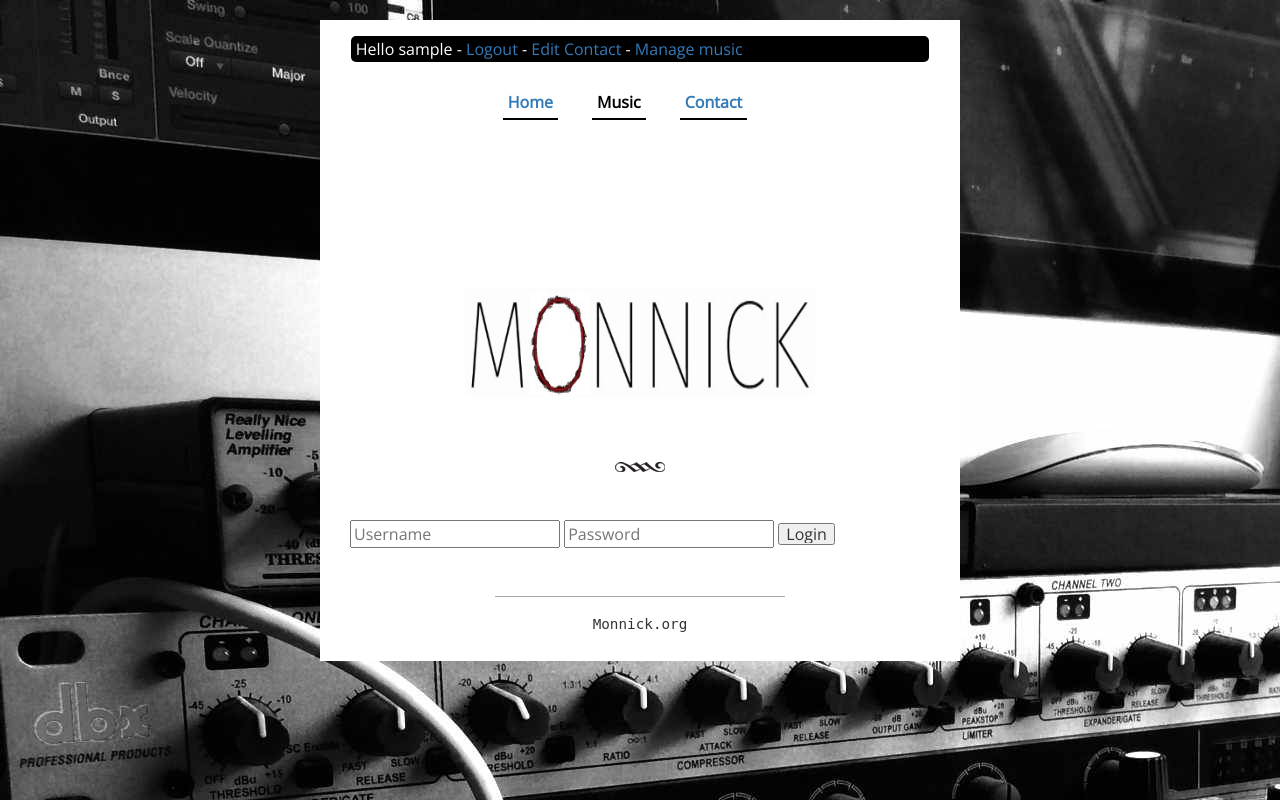
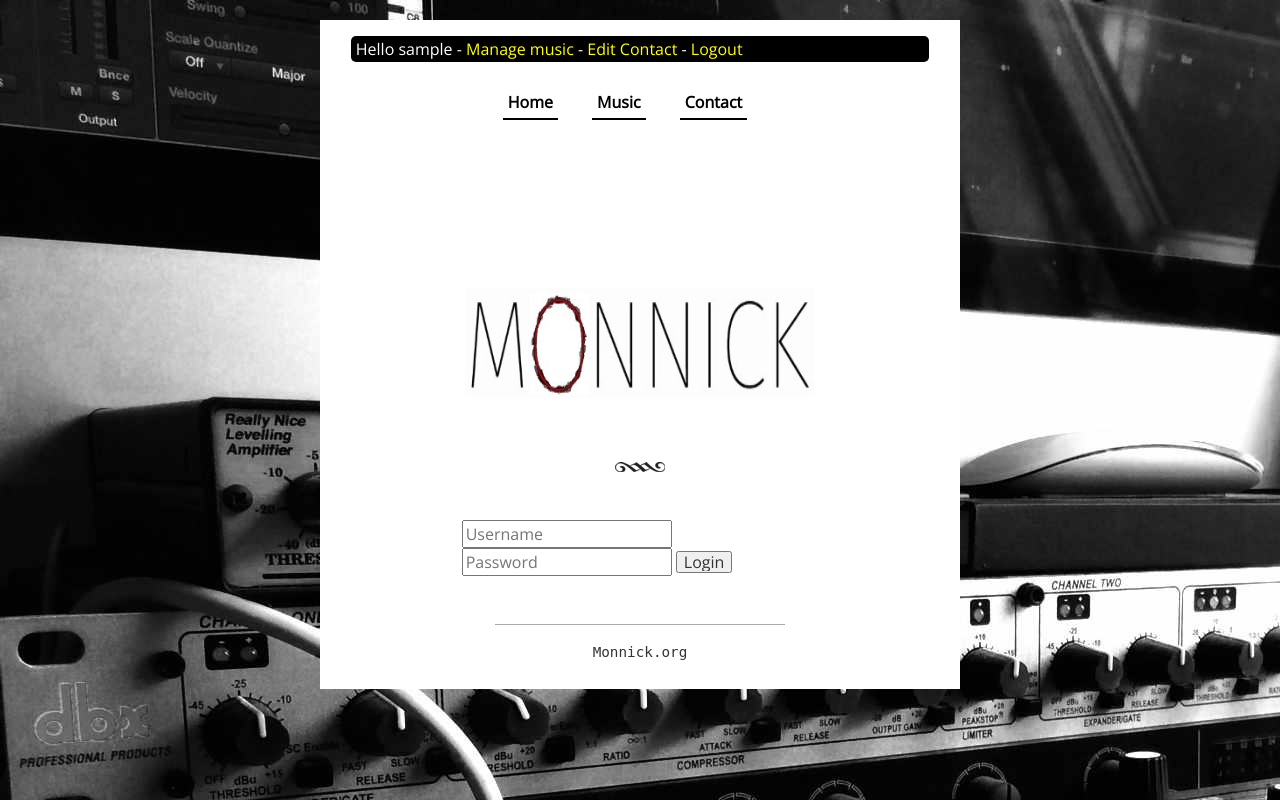
Before and after one commit to L-u-n-a/monnick, a PHP site: page /user.php in a window 1280 px wide. Run offline with PHP 8.4, Linux system fonts and the light colour scheme; the visitor is signed in with stand-in values (Sample User, id 1).

Commit message:
changed some styling

```diff
--- a/public_html/layout/navbar.php
+++ b/public_html/layout/navbar.php
@@ -11,7 +11,7 @@
 
         echo "<div class='welcome'>";
         $welcome = "Hello " . $_SESSION['username'];
-        echo "<p>$welcome - <a href='logout.php'>Logout</a> - <a href='manage_contact.php'>Edit Contact</a> - <a href='manage_music.php'>Manage music</a></p>";
+        echo "<p class='admin-bar'>$welcome - <a href='manage_music.php'>Manage music</a> - <a href='manage_contact.php'>Edit Contact</a> - <a href='logout.php'>Logout</a></p>";
         echo "</div>";
     }
     ?>
--- a/public_html/style/sass/screen.scss
+++ b/public_html/style/sass/screen.scss
@@ -50,6 +50,10 @@ body {
   border-radius: 5px;
 }
 
+.admin-bar a {
+  color: yellow;
+}
+
 .navbar {
   text-align: center;
   margin-bottom: 2em;
@@ -68,12 +72,22 @@ body {
   border-color: black;
   transition: 0.1s;
   font-size: 1.0em;
+
+  a {
+    color: black;
+    text-decoration: none;
+  }
 }
 
 .navbar p:hover {
   color: white;
   background-color: black;
   cursor: pointer;
+
+  a {
+    color: white;
+    text-decoration: none;
+  }
 }
 
 .dropdown {
@@ -110,6 +124,16 @@ body {
   min-width: 180px;
   box-shadow: 0px 1px 1px 0px rgba(0,0,0,0.2);
   margin-top: 25px;
+
+  a {
+    color: black;
+  }
+  ol li:hover {
+    a {
+        color: white;
+        text-decoration: none;
+      }
+  }
 }
 
 .choices {
--- a/public_html/style/stylesheets/screen.css
+++ b/public_html/style/stylesheets/screen.css
@@ -206,12 +206,17 @@ body {
 }
 
 /* line 53, ../sass/screen.scss */
+.admin-bar a {
+  color: yellow;
+}
+
+/* line 57, ../sass/screen.scss */
 .navbar {
   text-align: center;
   margin-bottom: 2em;
 }
 
-/* line 58, ../sass/screen.scss */
+/* line 62, ../sass/screen.scss */
 .navbar p {
   display: inline;
   padding: 5px;
@@ -226,20 +231,30 @@ body {
   transition: 0.1s;
   font-size: 1.0em;
 }
+/* line 76, ../sass/screen.scss */
+.navbar p a {
+  color: black;
+  text-decoration: none;
+}
 
-/* line 73, ../sass/screen.scss */
+/* line 82, ../sass/screen.scss */
 .navbar p:hover {
   color: white;
   background-color: black;
   cursor: pointer;
 }
+/* line 87, ../sass/screen.scss */
+.navbar p:hover a {
+  color: white;
+  text-decoration: none;
+}
 
-/* line 79, ../sass/screen.scss */
+/* line 93, ../sass/screen.scss */
 .dropdown {
   position: relative;
   display: inline-block;
 }
-/* line 83, ../sass/screen.scss */
+/* line 97, ../sass/screen.scss */
 .dropdown ol {
   list-style: none;
   padding-left: 0px;
@@ -247,24 +262,24 @@ body {
   font-weight: 600;
   cursor: pointer;
 }
-/* line 90, ../sass/screen.scss */
+/* line 104, ../sass/screen.scss */
 .dropdown ol li {
   width: 180px;
   padding-top: 10px;
   padding-bottom: 10px;
 }
-/* line 95, ../sass/screen.scss */
+/* line 109, ../sass/screen.scss */
 .dropdown ol li:hover {
   color: white;
   background-color: black;
 }
 
-/* line 102, ../sass/screen.scss */
+/* line 116, ../sass/screen.scss */
 .dropdown:hover .dropdown-content {
   display: block;
 }
 
-/* line 106, ../sass/screen.scss */
+/* line 120, ../sass/screen.scss */
 .dropdown-content {
   display: none;
   position: absolute;
@@ -273,18 +288,27 @@ body {
   box-shadow: 0px 1px 1px 0px rgba(0, 0, 0, 0.2);
   margin-top: 25px;
 }
+/* line 128, ../sass/screen.scss */
+.dropdown-content a {
+  color: black;
+}
+/* line 132, ../sass/screen.scss */
+.dropdown-content ol li:hover a {
+  color: white;
+  text-decoration: none;
+}
 
-/* line 115, ../sass/screen.scss */
+/* line 139, ../sass/screen.scss */
 .choices {
   display: inline;
   text-align: center;
 }
-/* line 119, ../sass/screen.scss */
+/* line 143, ../sass/screen.scss */
 .choices table {
   width: 100%;
   cursor: pointer;
 }
-/* line 123, ../sass/screen.scss */
+/* line 147, ../sass/screen.scss */
 .choices table td {
   text-align: center;
   font-weight: 600;
@@ -292,23 +316,23 @@ body {
   height: 2em;
   border-bottom: 2px solid black;
 }
-/* line 131, ../sass/screen.scss */
+/* line 155, ../sass/screen.scss */
 .choices table td:hover {
   color: white;
   background-color: black;
 }
 
-/* line 138, ../sass/screen.scss */
+/* line 162, ../sass/screen.scss */
 .seperate {
   border-right: 2px solid black;
 }
 
-/* line 142, ../sass/screen.scss */
+/* line 166, ../sass/screen.scss */
 .center {
   background-color: white;
 }
 
-/* line 146, ../sass/screen.scss */
+/* line 170, ../sass/screen.scss */
 .logo {
   display: block;
   margin: auto;
@@ -317,7 +341,7 @@ body {
   font-family: "Source Code Pro", monospace;
 }
 
-/* line 154, ../sass/screen.scss */
+/* line 178, ../sass/screen.scss */
 .track h4 {
   text-align: left;
   margin-top: 0.5em;
@@ -326,24 +350,24 @@ body {
   font-family: inherit;
 }
 
-/* line 162, ../sass/screen.scss */
+/* line 186, ../sass/screen.scss */
 .track iframe {
   margin-bottom: 1.5em;
 }
 
-/* line 168, ../sass/screen.scss */
+/* line 192, ../sass/screen.scss */
 .divide img {
   display: block;
   margin: auto;
 }
 
-/* line 176, ../sass/screen.scss */
+/* line 200, ../sass/screen.scss */
 .break img {
   display: block;
   margin: auto;
 }
 
-/* line 182, ../sass/screen.scss */
+/* line 206, ../sass/screen.scss */
 .footer {
   text-align: center;
   margin-top: 2em;
@@ -351,7 +375,7 @@ body {
   font-family: monospace;
   font-size: 1.1em;
 }
-/* line 189, ../sass/screen.scss */
+/* line 213, ../sass/screen.scss */
 .footer hr {
   width: 50%;
   color: red;
--- a/public_html/user.php
+++ b/public_html/user.php
@@ -13,11 +13,23 @@ include_once "layout/navbar.php";
 <!--User Login Form-->
 <div class="clearfix">
     <div class="col-xs-12 col-sm-12 col-md-12 track">
+
+      <div class="col-xs-2 col-sm-2 col-md-2 track">
+        <!--Reserved-->
+      </div>
+
+      <div class="col-xs-8 col-sm-8 col-md-8 track">
         <form action="user.php" method="post">
             <input name="username" type="text" placeholder="Username" />
             <input name="password" type="password" placeholder="Password" />
             <input type="submit" name="login" value="Login" />
         </form>
+      </div>
+
+        <div class="col-xs-2 col-sm-2 col-md-2 track">
+          <!--Reserved-->
+        </div>
+
     </div>
 </div>
 
```
